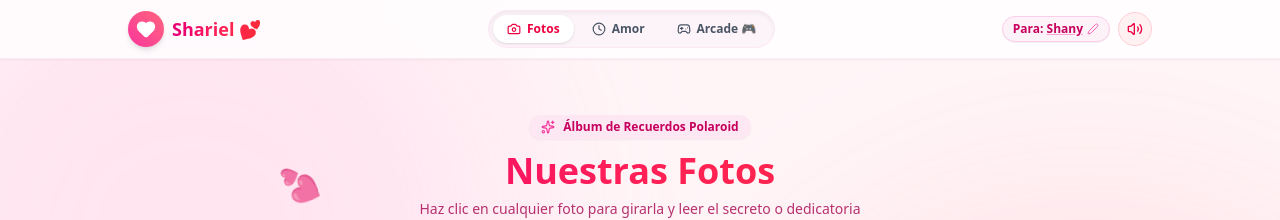
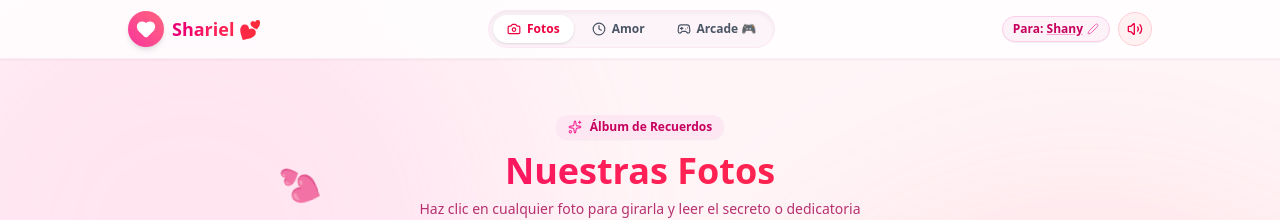
Before and after one commit to darielgayosso/Shany, a Next.js app: page / in a window 1280 px wide. Shown: the top 220 px of the page. Built offline with nearby package versions, Linux system fonts and the light colour scheme.

Commit message:
Cambié un texto para Shany

```diff
--- a/src/components/PolaroidGallery.tsx
+++ b/src/components/PolaroidGallery.tsx
@@ -35,7 +35,7 @@ export function PolaroidGallery() {
       <div className="text-center mb-8">
         <div className="inline-flex items-center gap-2 px-3 py-1 rounded-full bg-pink-100 text-pink-700 text-xs font-bold mb-3 shadow-xs">
           <Sparkles className="w-3.5 h-3.5 text-pink-500" />
-          <span>Álbum de Recuerdos Polaroid</span>
+          <span>Álbum de Recuerdos</span>
         </div>
         <h2 className="text-3xl sm:text-4xl font-black bg-gradient-to-r from-pink-600 via-rose-500 to-red-500 bg-clip-text text-transparent">
           Nuestras Fotos
```
